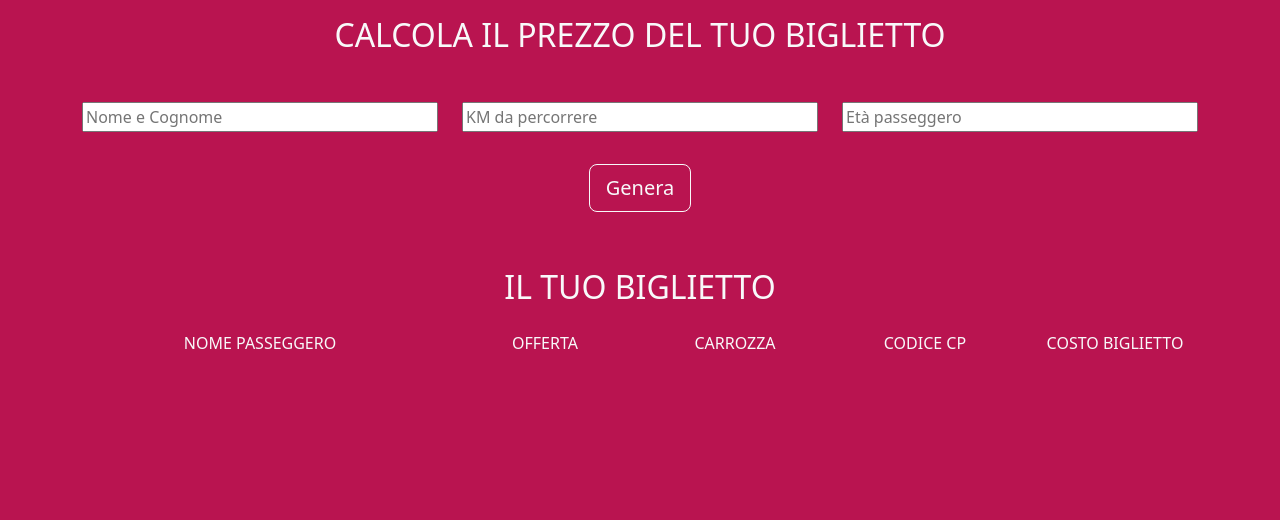
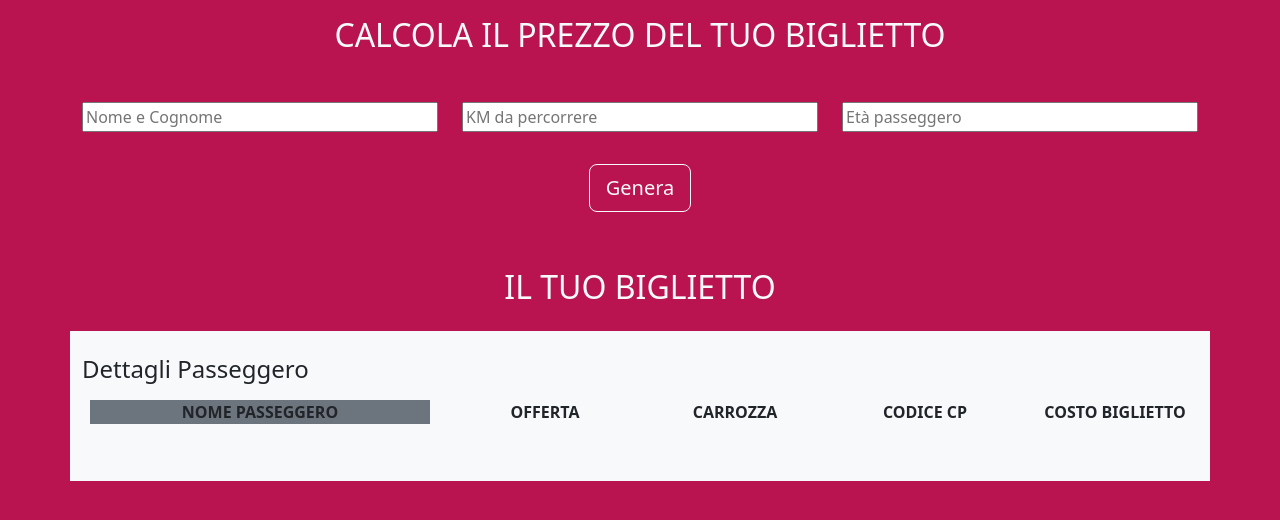
Before and after one commit to ErikaArci99/js-biglietto-treno-form, a plain HTML site: page index.html in a window 1280 px wide. Drawn offline with nearby package versions, Linux system fonts and the light colour scheme.

Commit message:
[DONE] stilizzato l`html e esercizio terminato

```diff
--- a/css/style.css
+++ b/css/style.css
@@ -5,3 +5,11 @@
 .width-100{
     width: 100%;
 }
+
+.width-80{
+    width: 80%;
+}
+
+.height-150{
+    height: 150px;
+}
--- a/index.html
+++ b/index.html
@@ -12,69 +12,82 @@
 
 <body class="bc-color-red">
     <main>
+        <!-- Calcola prezzo -->
         <div class="text-center">
             <h2 class="mt-3 mb-5 text-light">CALCOLA IL PREZZO DEL TUO BIGLIETTO</h2>
         </div>
         <div class="container mt-2">
             <div class="row d-flex justify-content-center">
+                <!-- inserire nome -->
                 <div class="col-4">
                     <input class="width-100" type="text" placeholder="Nome e Cognome" id="nome">
                 </div>
+                <!-- inserire km da percorrere -->
                 <div class="col-4">
                     <input class="width-100" type="text" placeholder="KM da percorrere" id="Km">
                 </div>
+                <!-- inserire età passeggero -->
                 <div class="col-4">
                     <input class="width-100" type="text" placeholder="Età passeggero" id="età">
                 </div>
             </div>
+            <!-- pulsante che genera il prezzo e stampa i risultati nel biglietto -->
             <div class="row mt-4">
                 <div class="col-12 d-flex justify-content-center mt-2 mb-2">
                     <button type="button" id="Bottone" class="btn btn-outline-light btn-lg">Genera</button>
                 </div>
             </div>
         </div>
+        <!-- sezione 'il tuo biglietto' -->
         <div class="text-center">
             <h2 class="mt-5 mb-3 text-light">IL TUO BIGLIETTO</h2>
         </div>
-        <div class="container mt-4">
-            <div class="row">
+        <!-- biglietto passeggero -->
+        <div class="container mt-4 pt-4 pb-4 bg-light height-150">
+            <h4>Dettagli Passeggero</h4>
+            <div class="row pt-2">
                 <div class="col-4">
-                    <div class="text-light text-center">
+                    <!-- nome -->
+                    <div class="text-dark text-center mx-2 bg-secondary fw-bold">
                         NOME PASSEGGERO
                     </div>
-                    <div id="nameCard" class="text-light">
+                    <div id="nameCard" class="text-dark fw-bolder text-center">
 
                     </div>
                 </div>
                 <div class="col-2">
-                    <div class="text-light text-center">
+                    <!-- offerta applicata in base all`età -->
+                    <div class="text-dark text-center fw-bolder">
                         OFFERTA
                     </div>
-                    <div id="biglietto" class="text-light">
+                    <div id="biglietto" class="text-dark fw-semibold text-center">
 
                     </div>
                 </div>
                 <div class="col-2">
-                    <div class="text-light text-center">
+                    <!-- numero carrozza  -->
+                    <div class="text-dark text-center fw-bolder">
                         CARROZZA
                     </div>
-                    <div id="carrozza" class="text-light">
+                    <div id="carrozza" class="text-dark fw-semibold text-center">
 
                     </div>
                 </div>
                 <div class="col-2">
-                    <div class="text-light text-center">
+                    <!-- codice -->
+                    <div class="text-dark text-center fw-bolder">
                         CODICE CP
                     </div>
-                    <div id="RandomCode" class="text-light">
+                    <div id="RandomCode" class="text-dark fw-semibold text-center">
 
                     </div>
                 </div>
                 <div class="col-2">
-                    <div class="text-light text-center">
+                    <!-- costo finale -->
+                    <div class="text-dark text-center fw-bolder">
                         COSTO BIGLIETTO
                     </div>
-                    <div id="prezzoFinale" class="text-light">
+                    <div id="prezzoFinale" class="text-dark fw-semibold text-center">
 
                     </div>
                 </div>
@@ -82,6 +95,7 @@
         </div>
     </main>
 
+    <!-- link javascript -->
     <script src="https://cdn.jsdelivr.net/npm/bootstrap@5.3.3/dist/js/bootstrap.bundle.min.js"
         integrity="sha384-YvpcrYf0tY3lHB60NNkmXc5s9fDVZLESaAA55NDzOxhy9GkcIdslK1eN7N6jIeHz"
         crossorigin="anonymous"></script>
```
